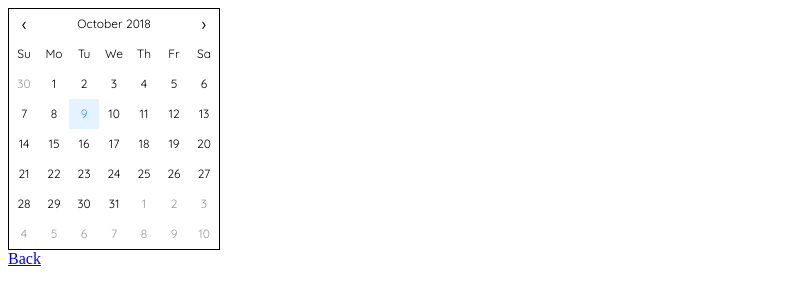
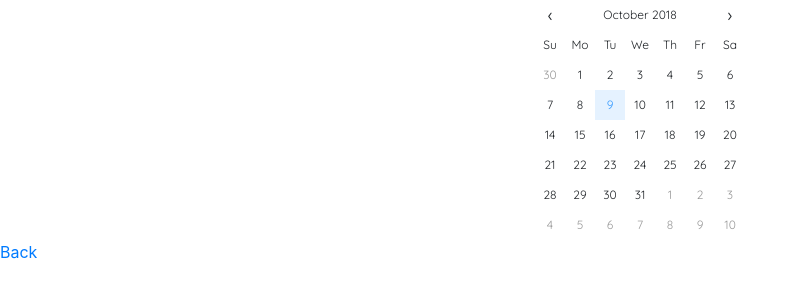
Before and after one commit to danchou-san/features-dev, a plain HTML site: page date-picker.html in a window 1280 px wide. Shown: the whole page, without its empty margins (0-799 px from the left). Drawn offline with nearby package versions, Linux system fonts and the light colour scheme.

Commit message:
Bootstrap added and div centered

```diff
--- a/date-picker.html
+++ b/date-picker.html
@@ -2,6 +2,7 @@
 <html>
   <head>
       <title>datepicker</title>
+      <link rel="stylesheet" href="https://stackpath.bootstrapcdn.com/bootstrap/4.1.3/css/bootstrap.min.css" integrity="sha384-MCw98/SFnGE8fJT3GXwEOngsV7Zt27NXFoaoApmYm81iuXoPkFOJwJ8ERdknLPMO" crossorigin="anonymous">
         <script src="https://code.jquery.com/jquery-3.3.1.js" integrity="sha256-2Kok7MbOyxpgUVvAk/HJ2jigOSYS2auK4Pfzbm7uH60=" crossorigin="anonymous"></script><!-- jQuery is required -->
         <link href="assets/datepicker-1.0.0/dist/datepicker.css" rel="stylesheet">
         <script src="assets/datepicker-1.0.0/dist/datepicker.js"></script>
@@ -19,14 +20,12 @@
 				format: 'dd/mm/yyyy'
 		  });
 		  $('#test').datepicker('getDate', true);
-		  console.log();
+
           //$('[data-toggle="datepicker"]').datepicker();
         </script>
 		<style>
 			.datepicker-inline{
-				border-style:solid;
-				border-width:1px;
-				border-color:black;
+        margin:auto;
 			}
 		</style>
   </body>
```
